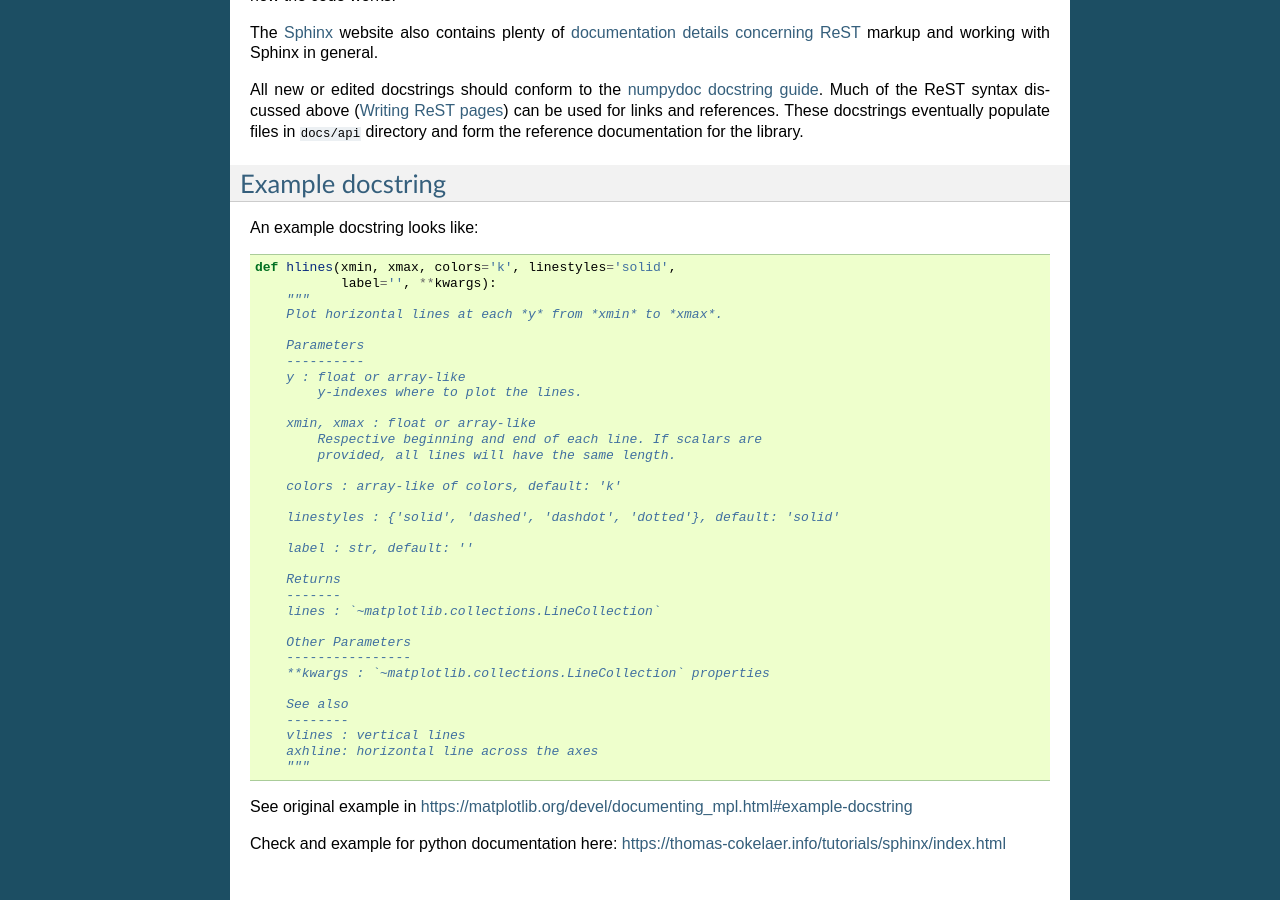
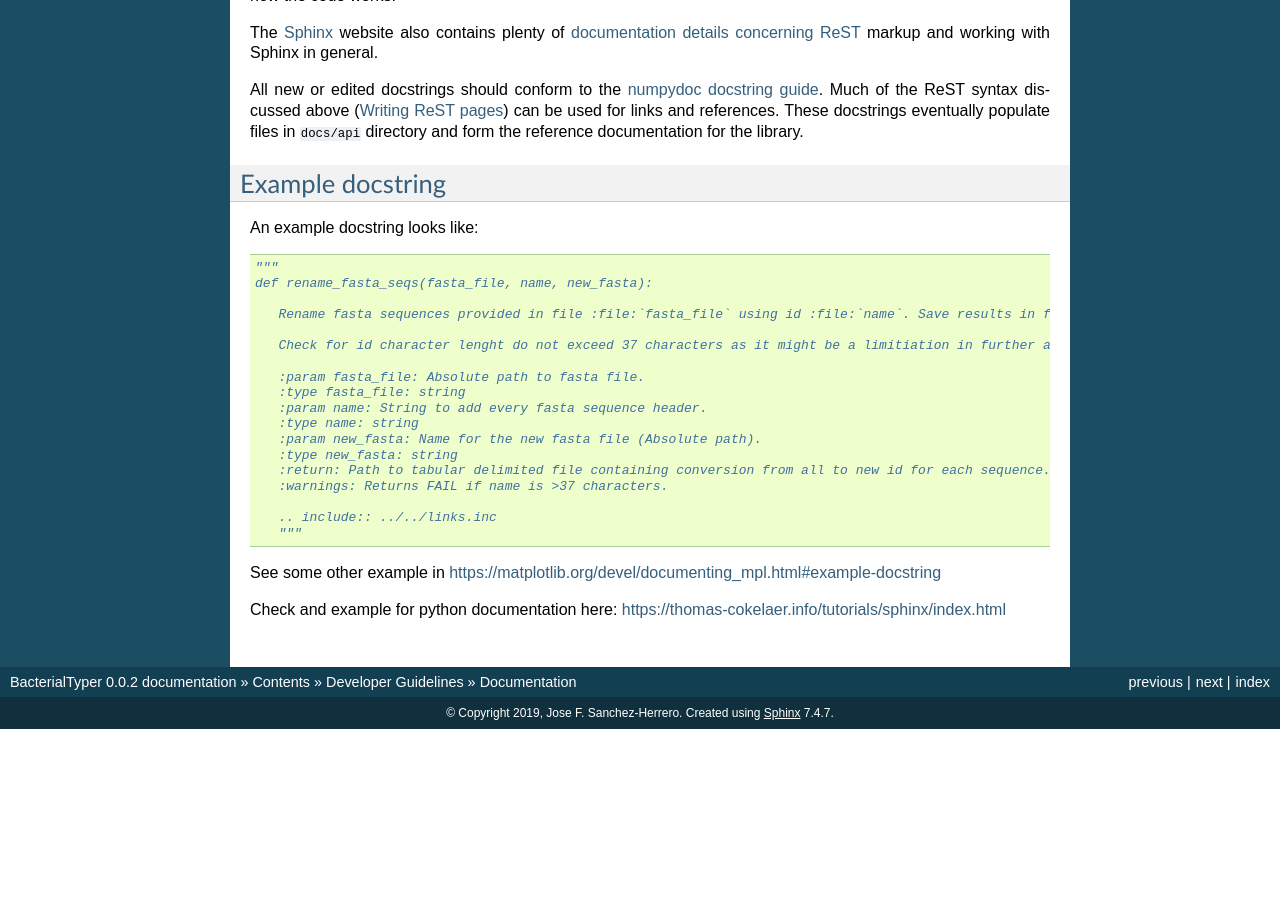
Before and after one commit to HCGB-IGTP/BacterialTyper, a Sphinx documentation site: the page built from docs/source/devel/documentation.rst, in a window 1280 px wide and 900 px high, scrolled down 3326 px. Built offline with Sphinx 7.4.7, drawn with Linux system fonts in a browser that asks for light colours; after the commit the page ends 4055 px from its top, so only the background shows below that.

Commit message:
update docstring example

```diff
--- a/docs/source/devel/documentation.rst
+++ b/docs/source/devel/documentation.rst
@@ -225,41 +225,26 @@ An example docstring looks like:
 
 .. code-block:: python
 
-    def hlines(xmin, xmax, colors='k', linestyles='solid',
-               label='', **kwargs):
-        """
-        Plot horizontal lines at each *y* from *xmin* to *xmax*.
+   """
+   def rename_fasta_seqs(fasta_file, name, new_fasta):
 
-        Parameters
-        ----------
-        y : float or array-like
-            y-indexes where to plot the lines.
+      Rename fasta sequences provided in file :file:`fasta_file` using id :file:`name`. Save results in file :file:`new_fasta` provided.
 
-        xmin, xmax : float or array-like
-            Respective beginning and end of each line. If scalars are
-            provided, all lines will have the same length.
+      Check for id character lenght do not exceed 37 characters as it might be a limitiation in further annotation and subsequent analysis. Read Prokka_ issue for further details: https://github.com/tseemann/prokka/issues/337.
 
-        colors : array-like of colors, default: 'k'
+      :param fasta_file: Absolute path to fasta file.
+      :type fasta_file: string
+      :param name: String to add every fasta sequence header.
+      :type name: string
+      :param new_fasta: Name for the new fasta file (Absolute path).
+      :type new_fasta: string
+      :return: Path to tabular delimited file containing conversion from all to new id for each sequence.
+      :warnings: Returns FAIL if name is >37 characters.
 
-        linestyles : {'solid', 'dashed', 'dashdot', 'dotted'}, default: 'solid'
+      .. include:: ../../links.inc
+      """
 
-        label : str, default: ''
-
-        Returns
-        -------
-        lines : `~matplotlib.collections.LineCollection`
-
-        Other Parameters
-        ----------------
-        **kwargs : `~matplotlib.collections.LineCollection` properties
-
-        See also
-        --------
-        vlines : vertical lines
-        axhline: horizontal line across the axes
-        """
-
-See original example in https://matplotlib.org/devel/documenting_mpl.html#example-docstring
+See some other example in https://matplotlib.org/devel/documenting_mpl.html#example-docstring
 
 Check and example for python documentation here: https://thomas-cokelaer.info/tutorials/sphinx/index.html
 
```
Also changed, not shown: 1 other file.
